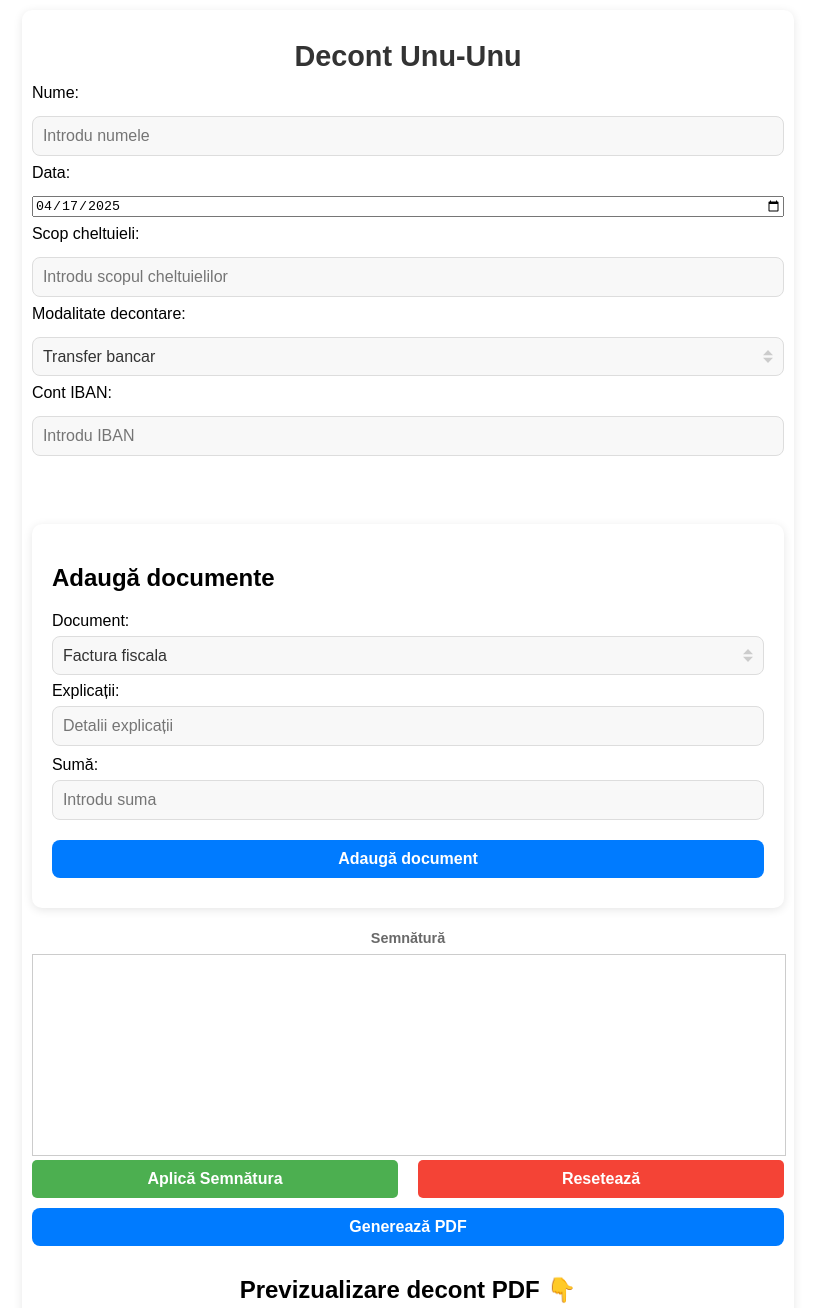
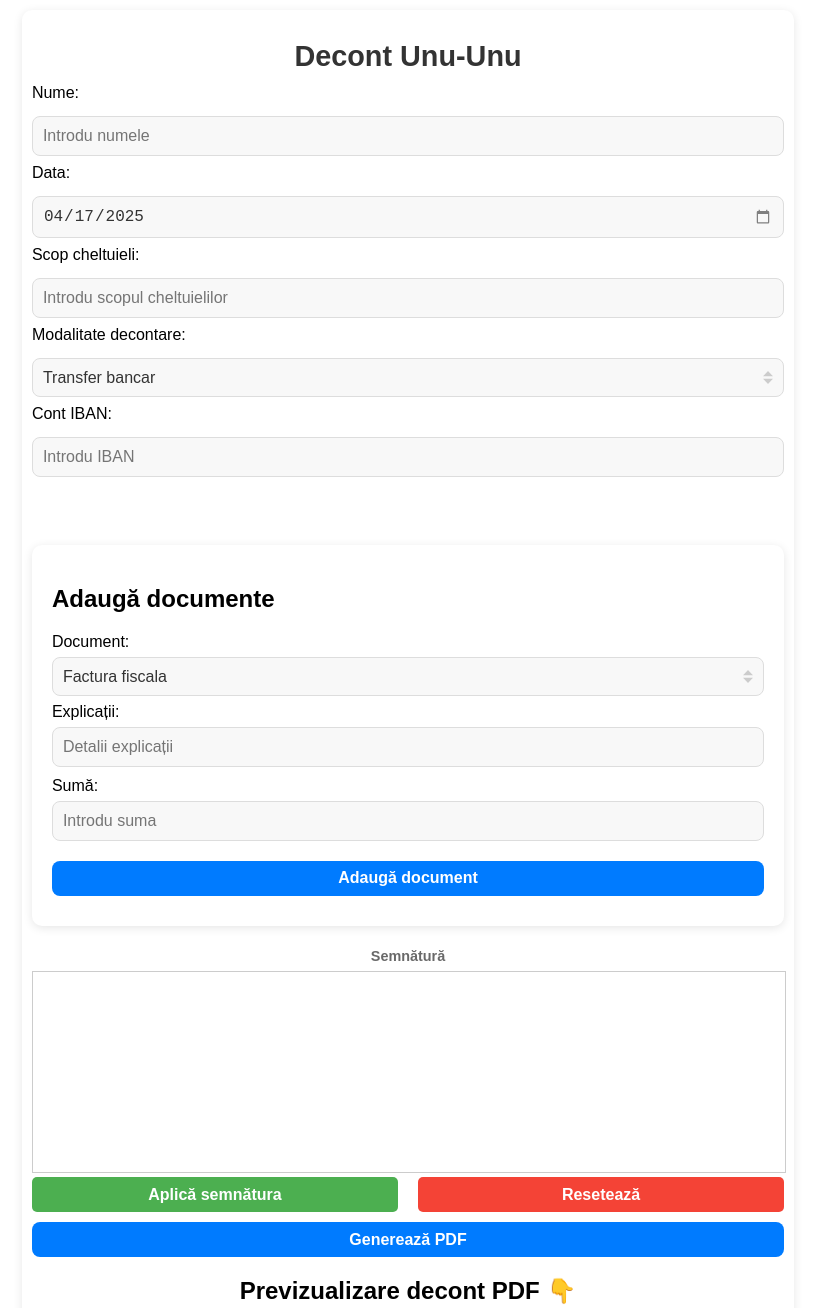
Before and after one commit to unu-unu-ro/decont, a plain HTML site: page index.html in a window 1280 px wide. Shown: the top 1308 px of the page, without its empty margins (232-1049 px from the left). Drawn offline with Linux system fonts and the light colour scheme.

Commit message:
Stil date picker.

```diff
--- a/index.html
+++ b/index.html
@@ -76,7 +76,7 @@
           <canvas id="signatureCanvas" style="border: 1px solid #ccc"></canvas>
           <div class="signature-buttons">
             <button type="button" id="saveSignature" class="green-button">
-              Aplică Semnătura
+              Aplică semnătura
             </button>
             <button type="button" id="clearSignature" class="red-button">
               Resetează
--- a/style.css
+++ b/style.css
@@ -384,6 +384,7 @@
   cursor: pointer;
   font-size: 1rem;
   margin-right: 10px;
+  -webkit-tap-highlight-color: transparent;
 }
 
 .green-button:hover {
@@ -398,6 +399,7 @@
   border-radius: 5px;
   cursor: pointer;
   font-size: 1rem;
+  -webkit-tap-highlight-color: transparent;
 }
 
 .red-button:hover {
@@ -510,3 +512,31 @@
 #tableSection button:hover {
   background-color: #0056b3;
 }
+
+input[type="date"] {
+  width: 100%;
+  padding: 10px;
+  border: 1px solid #ddd;
+  border-radius: 8px;
+  font-size: 1rem;
+  box-sizing: border-box;
+  background-color: #f8f8f8;
+  color: #333;
+  -webkit-appearance: none;
+  -moz-appearance: none;
+  appearance: none;
+}
+
+input[type="date"]::-webkit-calendar-picker-indicator {
+  cursor: pointer;
+  filter: invert(0.5);
+}
+
+button,
+.green-button,
+.red-button {
+  height: 35px;
+  display: flex;
+  align-items: center;
+  justify-content: center;
+}
```
